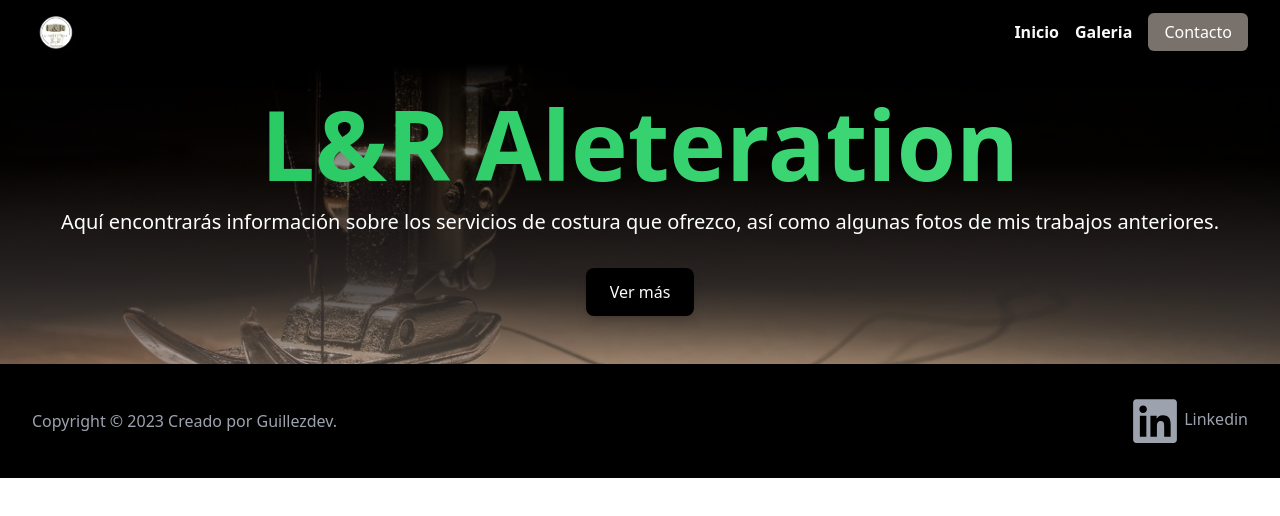
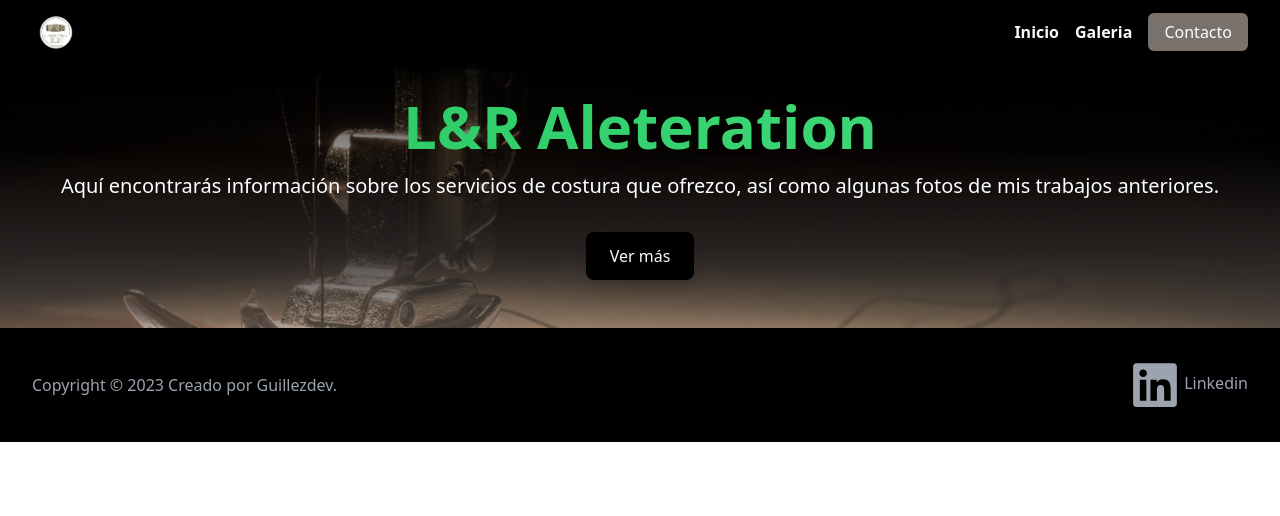
Before and after one commit to guillezdev/Costura-Alteraciones, a Next.js app: page / in a window 1280 px wide. Shown: the top 516 px of the page. Built offline with nearby package versions, Linux system fonts and the light colour scheme.

Commit message:
fix errors

```diff
--- a/components/Header.jsx
+++ b/components/Header.jsx
@@ -1,6 +1,4 @@
 import React from "react";
-import Image from "next/image";
-import bgimage from "../public/bgimage.jpg";
 
 function Header() {
   return (
@@ -8,7 +6,7 @@ function Header() {
       <header className="text-white  bg-gradientedown">
         <div className="container text-center mx-auto py-12 px-4 sm:px-6 lg:px-8">
           <div>
-            <h1 className="text-6xl lg:text-8xl bg-clip-text text-transparent bg-gradient-to-r text-shadow-md shadow-yellow-400 from-green-500 to-green-400 font-bold mb-4">
+            <h1 className="text-6xl bg-clip-text text-transparent bg-gradient-to-r text-shadow-md shadow-yellow-400 from-green-500 to-green-400 font-bold mb-4">
               L&R Aleteration
             </h1>
             <p className="text-xl mb-8">
--- a/components/NavBar.jsx
+++ b/components/NavBar.jsx
@@ -1,6 +1,6 @@
 "use client";
 
-import React, { useState, useEffect, useRef } from "react";
+import React, { useState, useRef } from "react";
 import { Transition } from "@headlessui/react";
 import LogoYadel from "../public/LogoYadel.webp";
 import Link from "next/link";
@@ -53,7 +53,7 @@ export const NavBar = () => {
               </ul>
             </div>
             <div className="md:hidden">
-              <label className="bar scale-50" htmlfor="check" for="check">
+              <label className="bar scale-50">
                 <input
                   type="checkbox"
                   ref={checkboxRef}
```
Also changed, not shown: public/Logo_adobe_express.svg (deleted).
